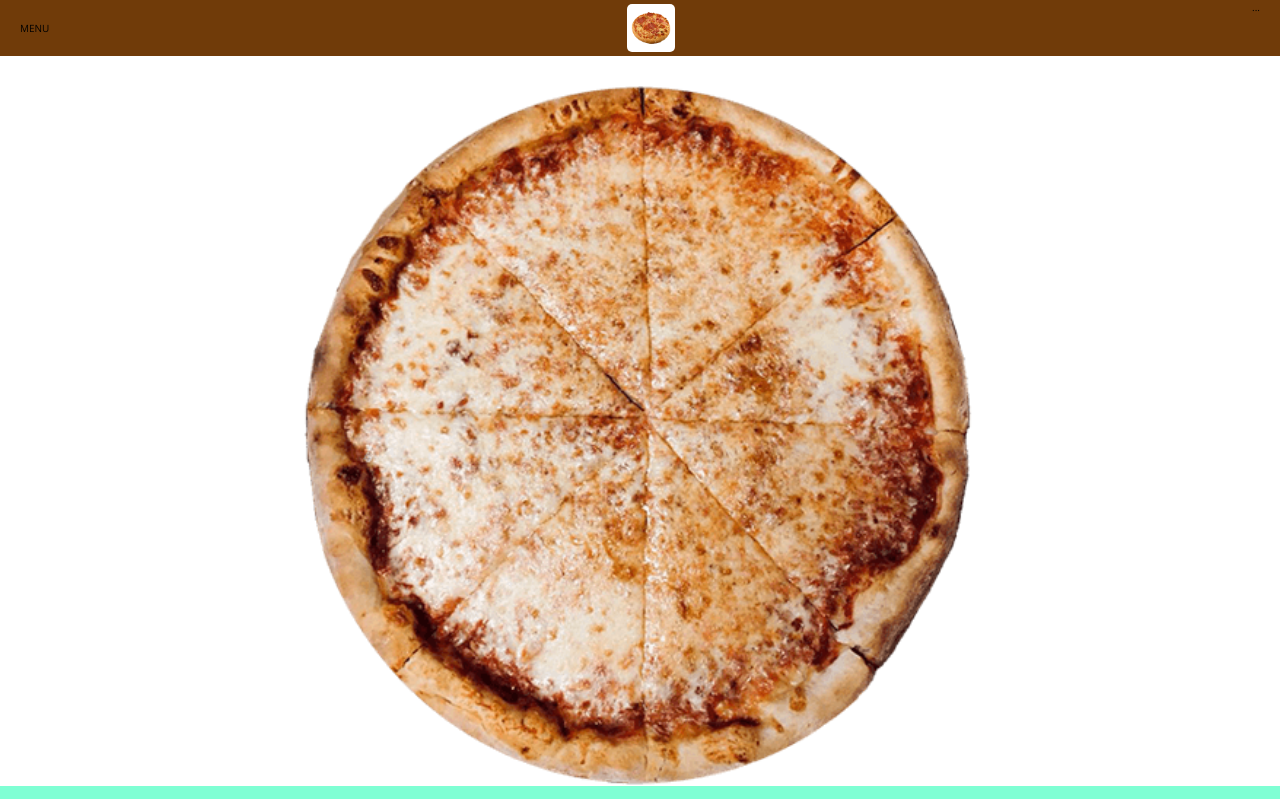
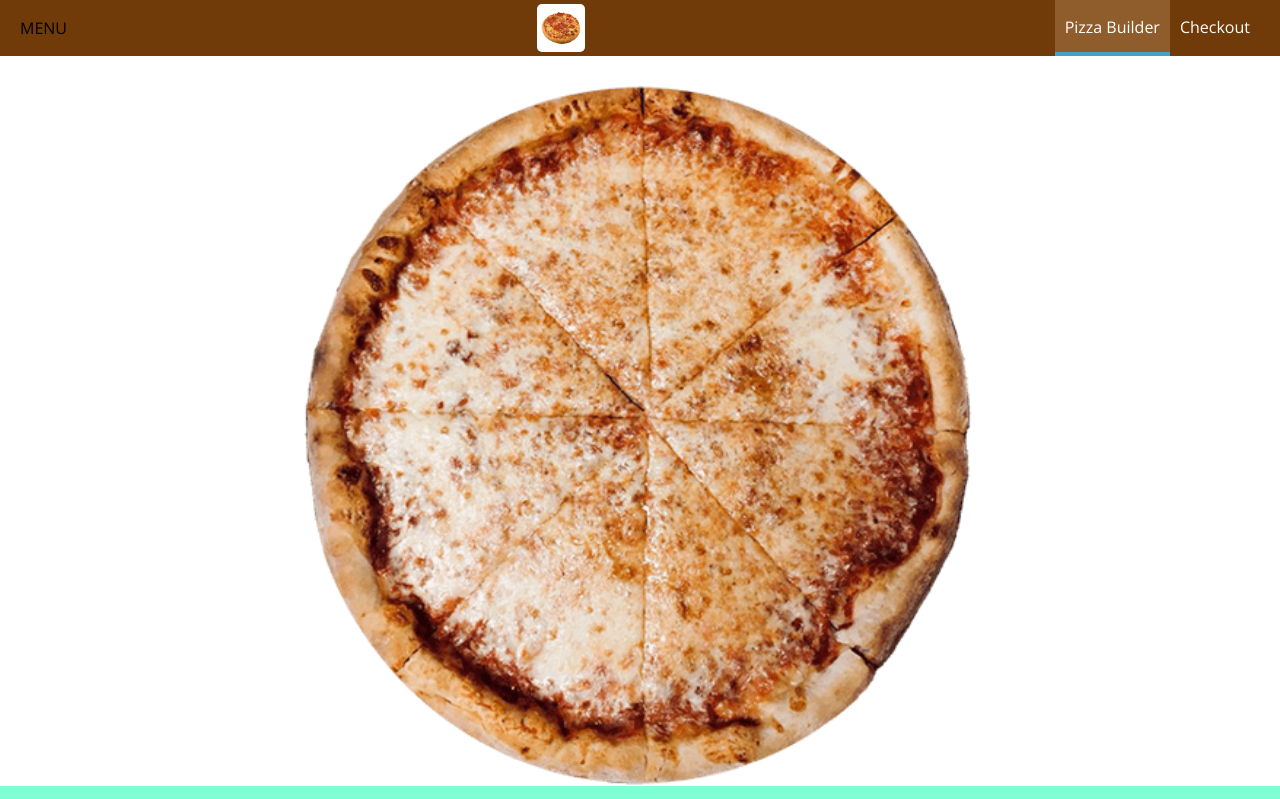
Before and after one commit to JaredAvila/SquareTable_Pizza, a React (Create React App) app: page / in a window 1280 px wide. Shown: the top 799 px of the page. Built offline with nearby package versions, Linux system fonts and the light colour scheme.

Commit message:
working on navigation

```diff
--- /dev/null
+++ b/src/components/Navigation/NavigationItems/NavigationItem/NavigationItem.js
@@ -0,0 +1,15 @@
+import React from "react";
+
+import * as styles from "./NavigationItem.module.css";
+
+const NavigationItem = props => {
+  return (
+    <li className={styles.NavigationItem}>
+      <a href={props.link} className={props.active ? styles.active : null}>
+        {props.children}
+      </a>
+    </li>
+  );
+};
+
+export default NavigationItem;
--- /dev/null
+++ b/src/components/Navigation/NavigationItems/NavigationItem/NavigationItem.module.css
@@ -0,0 +1,23 @@
+.NavigationItem {
+    margin: 0;
+    box-sizing: border-box;
+    display: flex;
+    height: 100%;
+    align-items: center;
+}
+
+.NavigationItem a {
+    color: white;
+    text-decoration: none;
+    height: 100%;
+    padding: 16px 10px;
+    border-bottom: 4px solid transparent;
+    box-sizing: border-box;
+    display: block;
+}
+
+.NavigationItem a:hover, .NavigationItem a:active, .NavigationItem a.active {
+    background-color: #8F5C2C;
+    border-bottom: 4px solid #40A4C8;
+    color: white;
+}
--- /dev/null
+++ b/src/components/Navigation/NavigationItems/NavigationItems.js
@@ -0,0 +1,17 @@
+import React from "react";
+
+import * as styles from "./NavigationItems.module.css";
+import NavigationItem from "./NavigationItem/NavigationItem";
+
+const NavigationItems = props => {
+  return (
+    <ul className={styles.NavigationItems}>
+      <NavigationItem link="/" active>
+        Pizza Builder
+      </NavigationItem>
+      <NavigationItem link="/">Checkout</NavigationItem>
+    </ul>
+  );
+};
+
+export default NavigationItems;
--- /dev/null
+++ b/src/components/Navigation/NavigationItems/NavigationItems.module.css
@@ -0,0 +1,8 @@
+.NavigationItems {
+    margin: 0;
+    padding: 0;
+    list-style: none;
+    display: flex;
+    align-items: center;
+    height: 100%;
+}
--- a/src/components/Navigation/Toolbar/Toolbar.js
+++ b/src/components/Navigation/Toolbar/Toolbar.js
@@ -3,13 +3,16 @@ import React from "react";
 import * as styles from "./Toolbar.module.css";
 
 import Logo from "../../Logo/Logo";
+import NavigationItems from "../NavigationItems/NavigationItems";
 
 const Toolbar = props => {
   return (
     <header className={styles.Toolbar}>
       <div>MENU</div>
       <Logo />
-      <nav>...</nav>
+      <nav>
+        <NavigationItems />
+      </nav>
     </header>
   );
 };
--- a/src/components/Navigation/Toolbar/Toolbar.module.css
+++ b/src/components/Navigation/Toolbar/Toolbar.module.css
@@ -11,6 +11,7 @@
     padding: 0 20px;
     box-sizing: border-box;
     z-index: 90;
+    font-size: 1.6rem;
 }
 
 .Toolbar nav {
```
